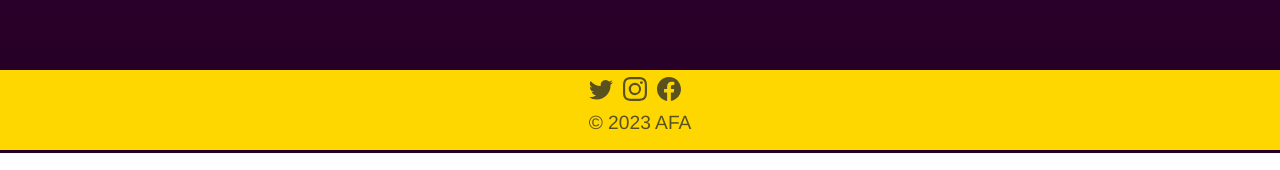
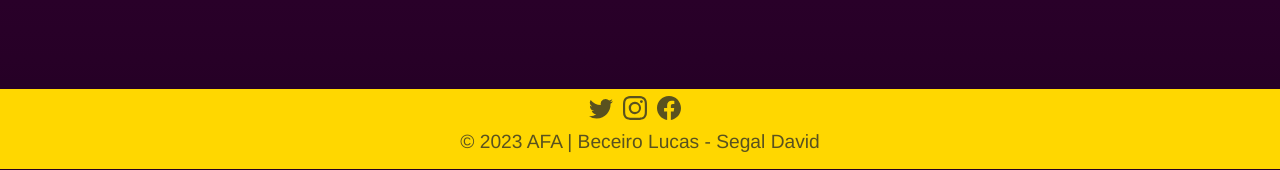
Before and after one commit to LucasBec/tp-final-scaloneta-react, a React (Create React App) app: page / in a window 1280 px wide. Shown: the part 1342-1512 px from the top of the page. Built offline with nearby package versions, Linux system fonts and the light colour scheme; no server answers.

Commit message:
retoques finales primera entrega

```diff
--- a/src/componentes/Footer/Footer.css
+++ b/src/componentes/Footer/Footer.css
@@ -1,6 +1,6 @@
 /* Footer.css */
 .footer-container {
-  margin-top: 8.5%;
+  margin-top: 10%;
   background-color: gold;
   padding: 20px 0;
   display: flex;
--- a/src/componentes/Footer/Footer.jsx
+++ b/src/componentes/Footer/Footer.jsx
@@ -30,7 +30,7 @@ export function Footer() {
             </a>
           </li>
         </ul>
-        <span className="mb-3 text-body-secondary copy-text">&copy; 2023 AFA</span>
+        <span className="mb-3 text-body-secondary copy-text">&copy; 2023 AFA | Beceiro Lucas - Segal David</span>
       </Container>
     </footer>
   );
--- a/src/componentes/Header/Header.css
+++ b/src/componentes/Header/Header.css
@@ -14,7 +14,6 @@
 .me-auto .nav-link {
   font-size: 22px;
   margin: 10px;
-
 }
 .nav-link::after {
   content: "";
```
